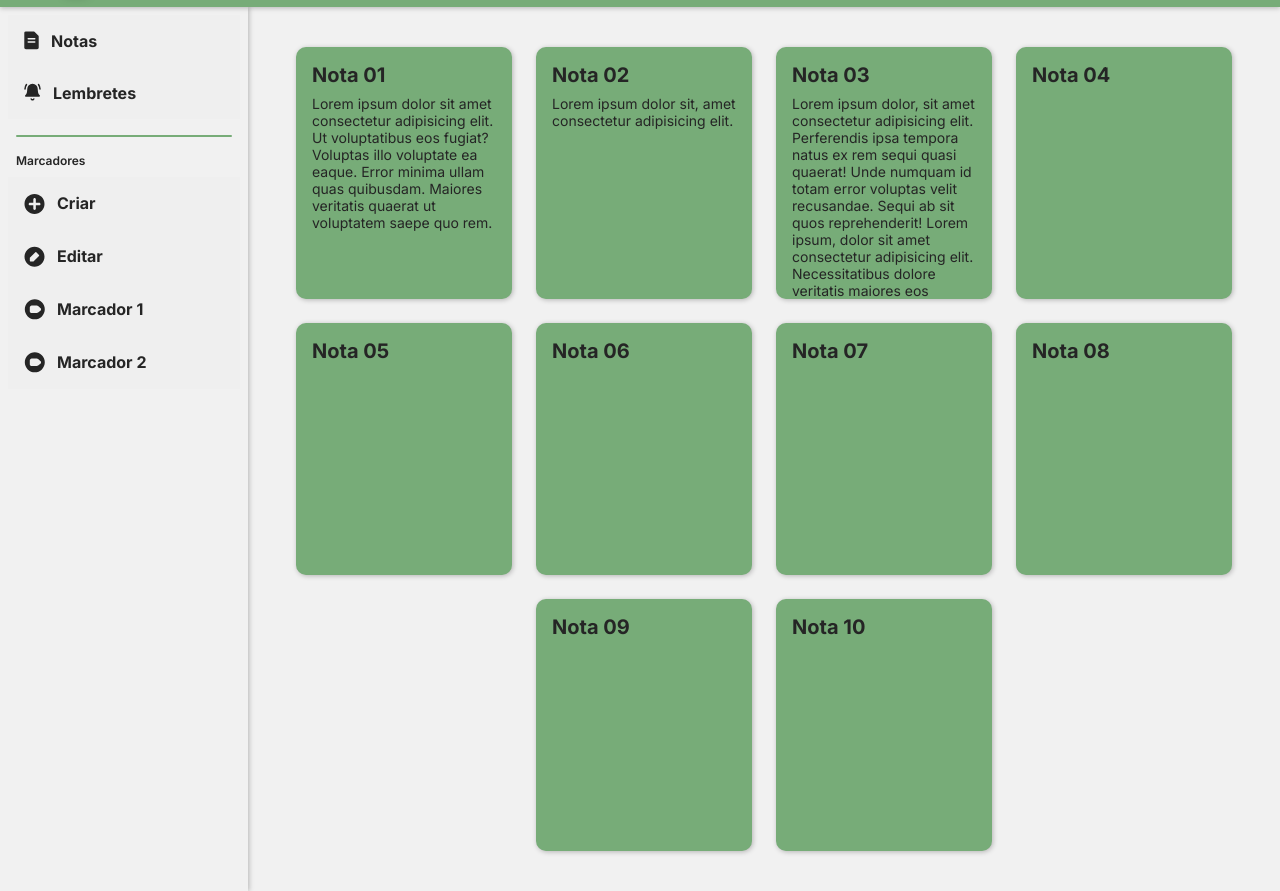
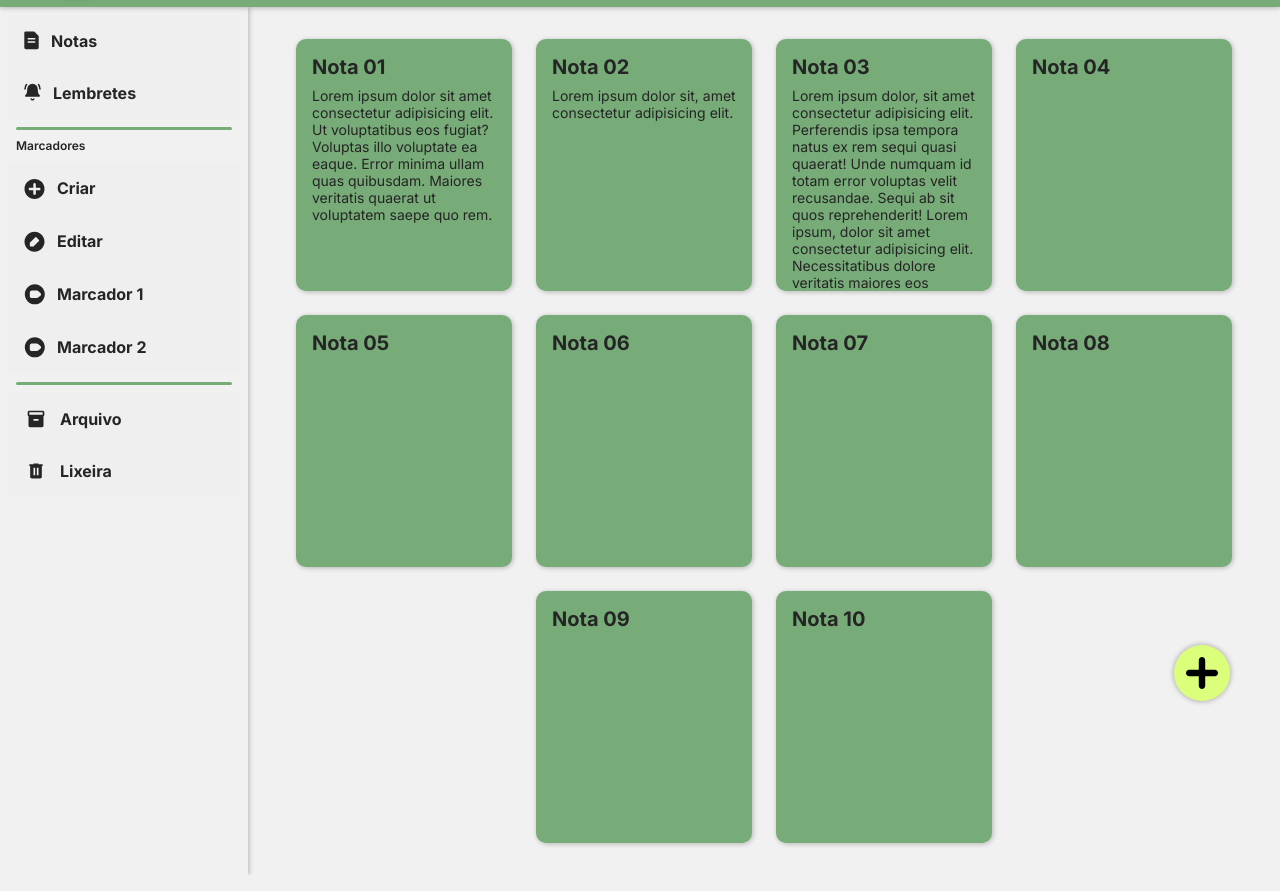
Before and after one commit to lleonsc27/Projeto-JavaScript-CoderHouse, a plain HTML site: page index.html in a window 1280 px wide. Shown: the part 49-940 px from the top of the page. Drawn offline with Linux system fonts and the light colour scheme.

Commit message:
Adição de funções

```diff
--- a/index.html
+++ b/index.html
@@ -80,6 +80,25 @@
                     </div>
                 </nav>
             </div>
+
+            <hr>
+
+            <nav class="menu">
+                <div>
+                    <a href="#">
+                        <button type="button" class="menu-item">
+                            <img class="icon" src="./icons/arquivo.svg" alt="">
+                            <p>Arquivo</p>
+                        </button>
+                    </a>
+                    <a href="#">
+                        <button type="button" class="menu-item">
+                            <img class="icon" src="./icons/lixeira.svg" alt="">
+                            <p>Lixeira</p>
+                        </button>
+                    </a>
+                </div>
+            </nav>
         </aside>
 
         <main class="main">
@@ -124,6 +143,10 @@
                     <h3>Nota 10</h3>
                 </li>
             </ul>
+
+            <div class="adicionar-nota">
+                <img src="./icons/mais.svg" alt="">
+            </div>
         </main>
     </div>
 </body>
--- a/styles.css
+++ b/styles.css
@@ -19,10 +19,10 @@
     --shadow-spread: 0px 0px 5px 1px var(--shadow-style);
 }
 
-h1{font: var(--h1);}
-h2{font: var(--h2);}
-h3{font: var(--h3);}
-p{font: var(--p);}
+h1 {font: var(--h1);}
+h2 {font: var(--h2);}
+h3 {font: var(--h3);}
+p {font: var(--p);}
 
 h1,
 h2,
@@ -42,9 +42,9 @@ a {
     color: inherit;
 }
 
-.icon{filter: invert(12%) sepia(2%) saturate(19%) hue-rotate(10deg) brightness(95%) contrast(92%);}
+.icon {filter: invert(12%) sepia(2%) saturate(19%) hue-rotate(10deg) brightness(95%) contrast(92%);}
 
-.lupa{filter: invert(57%) sepia(0%) saturate(1%) hue-rotate(218deg) brightness(92%) contrast(87%);}
+.lupa {filter: invert(57%) sepia(0%) saturate(1%) hue-rotate(218deg) brightness(92%) contrast(87%);}
 
 * {
     margin: 0;
@@ -100,7 +100,7 @@ a {
     cursor: pointer;
 }
 
-.searchbox p{
+.searchbox p {
     opacity: 70%;
     font-weight: 500;
 }
@@ -115,9 +115,7 @@ a {
 
 /********************* ASIDE *********************/
 
-.btn-hamburguer {
-    display: none;
-}
+.btn-hamburguer {display: none;}
 
 .aside {
     background-color: var(--colorprimary);
@@ -128,7 +126,7 @@ a {
     z-index: 1;
 }
 
-.menu div {padding: 8px 8px 0;}
+.menu {padding: 8px 8px;}
 
 .menu-item {
     display: flex;
@@ -151,18 +149,17 @@ a {
     font-weight: 700;
 }
 
+.aside h2 {padding: 8px 8px 0 16px;}
+
 hr {
-    width: 216px;
-    height: 0px;
-    height: 2px;
+    width: calc(100% - 32px);
+    height: 3px;
     background-color: var(--colortertiary);
     border: none;
-    margin: 16px;
+    margin: 0 16px;
     align-self: center;
     border-radius: 5px;
 }
-
-.aside h2 {padding-left: 16px;}
 
 /********************* MAIN *********************/
 
@@ -172,7 +169,7 @@ hr {
     flex-grow: 1;
     background-color: var(--colorprimary);
     min-height: 100vh;
-    padding: 40px;
+    padding: 32px 24px;
     align-items: center;
 }
 
@@ -198,6 +195,20 @@ hr {
     cursor: pointer;
 }
 
+.adicionar-nota {
+    display: flex;
+    justify-content: center;
+    align-items: center;
+    position: fixed;
+    bottom: 50px;
+    right: 50px;
+    background-color: var(--coloraccent);
+    width: 56px;
+    height: 56px;
+    border-radius: 50px;
+    box-shadow: var(--shadow-spread);
+}
+
 @media (max-width: 768px) {
 
     .header {
@@ -214,9 +225,7 @@ hr {
     }
 
 
-    .logo h1 {
-        color: var(--colorsecundary);
-    }
+    .logo h1 {color: var(--colorsecundary);}
 
     .searchbox {
         display: flex;
@@ -230,9 +239,7 @@ hr {
 
     }
 
-    .searchbox p{
-        display: none;
-    }
+    .searchbox p {display: none;}
 
     .lupa{filter: invert(12%) sepia(2%) saturate(19%) hue-rotate(10deg) brightness(95%) contrast(92%);}
 
@@ -281,6 +288,10 @@ hr {
         gap: 8px;
     }
 
+    .adicionar-nota {
+        bottom: 30px;
+        right: 30px;
+    }
 }
 
 @media (max-width: 410px) {
```
Also changed, not shown: icons/arquivo.svg (added), icons/lixeira.svg (added), icons/mais.svg (added).
